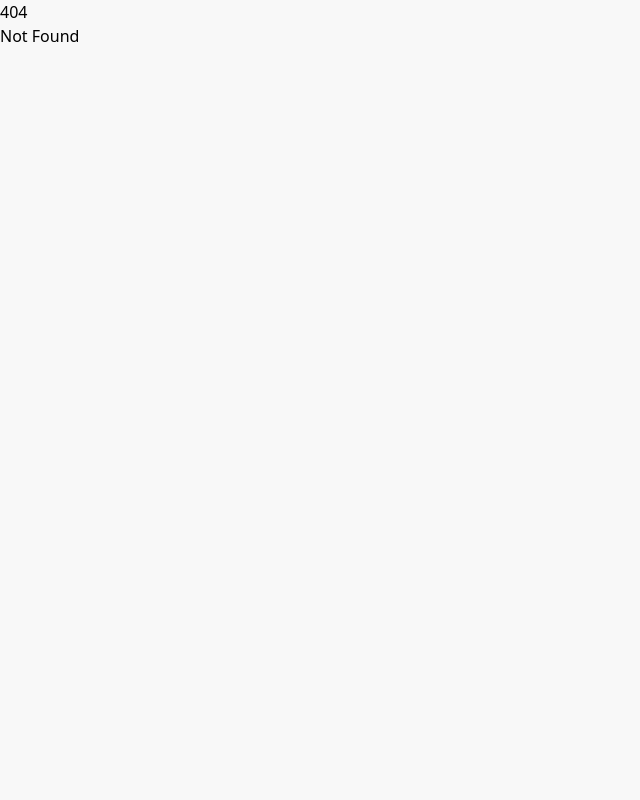
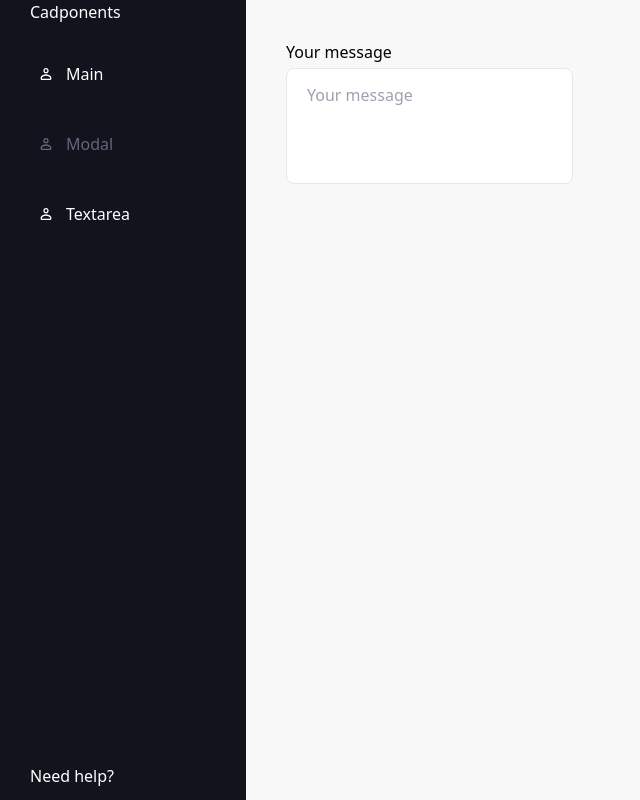
Before and after one commit to cadmean-us/cadponents, a SvelteKit app: page /textarea in a window 1280 px wide. Before the commit this address had no page. Shown: the whole page, without its empty margins (0-640 px from the left). Built offline with nearby package versions, Linux system fonts and the light colour scheme.

Commit message:
modal and textarea start

```diff
--- a/package.json
+++ b/package.json
@@ -1,7 +1,7 @@
 {
 	"name": "@cadmean-us/cadponents",
 	"license": "MIT",
-	"version": "0.0.17",
+	"version": "0.0.18",
 	"scripts": {
 		"dev": "vite dev",
 		"build": "vite build && npm run package",
--- /dev/null
+++ b/src/lib/Modal.svelte
@@ -0,0 +1,32 @@
+<script lang="ts">
+	import { fly, fade } from 'svelte/transition';
+
+	let visible = false;
+
+	export function toggleVisibility() {
+		visible = !visible;
+	}
+
+	export function open() {
+		visible = true;
+	}
+	export function hide() {
+		visible = false;
+	}
+
+	// todo: do other directions & other stuff
+</script>
+
+{#if visible}
+	<div
+		class="fixed top-0 left-0 z-40 w-screen h-screen flex items-center justify-center"
+		style="background-color: rgb(0 0 0 / .5) !important;"
+		in:fade
+		out:fade
+		on:click={hide}
+	>
+		<div class="bg-white rounded-c z-50 {$$props.class}">
+			<slot />
+		</div>
+	</div>
+{/if}
--- a/src/lib/Sheet.svelte
+++ b/src/lib/Sheet.svelte
@@ -12,7 +12,12 @@
 		visible = !visible;
 	}
 
-	export function open() {}
+	export function open() {
+		visible = true;
+	}
+	export function hide() {
+		visible = false;
+	}
 
 	// todo: do other directions & other stuff
 </script>
@@ -28,7 +33,7 @@
 	<div
 		in:fly={{ x: 300, duration: 500 }}
 		out:fly={{ x: 300, duration: 300 }}
-		class="fixed top-0 right-0 h-full w-[489px] z-50 bg-white"
+		class="fixed top-0 right-0 h-full w-[489px] z-50 bg-white {$$props.class}"
 	>
 		<slot>test</slot>
 	</div>
--- /dev/null
+++ b/src/lib/Textarea.svelte
@@ -0,0 +1,28 @@
+<script>
+	export let value;
+	export let label;
+	export let labelClass;
+	export let textareaClass;
+</script>
+
+<div>
+	<div class="mb-[4px] {labelClass}">
+		{label}
+	</div>
+	<div class="border-c rounded-c bg-white px-[20px] py-[14px] flex items-stretch {$$props.class}">
+		<textarea
+			bind:value
+			style="resize: none;"
+			{...$$restProps}
+			class="flex-grow {textareaClass}"
+		/>
+	</div>
+</div>
+
+<style>
+	textarea:focus-within,
+	textarea:hover {
+		border: none;
+		outline: none;
+	}
+</style>
--- a/src/lib/index.js
+++ b/src/lib/index.js
@@ -8,6 +8,8 @@ import Sort from '$lib/table/Sort.svelte';
 import SideMenu from '$lib/menu/SideMenu.svelte';
 import IconButton from '$lib/IconButton.svelte';
 import Toggle from '$lib/Toggle.svelte';
+import Modal from '$lib/Modal.svelte';
+import Textarea from '$lib/Textarea.svelte';
 
 export { Cadmean };
 export { Button };
@@ -19,3 +21,5 @@ export { Sort };
 export { SideMenu };
 export { IconButton };
 export { Toggle };
+export { Modal };
+export { Textarea };
--- a/src/routes/+layout.svelte
+++ b/src/routes/+layout.svelte
@@ -1,5 +1,37 @@
 <script>
 	import '../main.css';
+	import SideMenu from '$lib/menu/SideMenu.svelte';
+	import Student from '$lib/Student.svelte';
+
+	let tabs = [
+		{
+			name: 'Main',
+			href: '/',
+			icon: Student,
+		},
+		{
+			name: 'Modal',
+			href: '/modal',
+			icon: Student,
+		},
+		{
+			name: 'Textarea',
+			href: '/textarea',
+			icon: Student,
+		},
+	];
 </script>
 
-<slot />
+<div class="flex h-full">
+	<SideMenu {tabs}>
+		<svelte:fragment slot="title">
+			<div class="text-white mb-3">Cadponents</div>
+		</svelte:fragment>
+		<svelte:fragment slot="footer">
+			<div class="text-white mb-3">Need help?</div>
+		</svelte:fragment>
+	</SideMenu>
+	<div class="w-full p-10">
+		<slot />
+	</div>
+</div>
--- a/src/routes/+page.svelte
+++ b/src/routes/+page.svelte
@@ -36,24 +36,6 @@
 
 	const onActionsClick = (row) => {};
 
-	let tabs = [
-		{
-			name: 'Schedule',
-			href: '/dashboard/schedule',
-			icon: Student,
-		},
-		{
-			name: 'Lessons',
-			href: '/dashboard/lessons',
-			icon: Student,
-		},
-		{
-			name: 'Students',
-			href: '/dashboard/students',
-			icon: Student,
-		},
-	];
-
 	let dropValues = [
 		'George',
 		'EmmaEmmaEmmaEmmaEmmaEmmaEmmaEmma',
@@ -79,16 +61,6 @@
 </script>
 
 <Sheet bind:this={sheet} />
-
-<div class="flex">
-	<SideMenu {tabs}>
-		<svelte:fragment slot="title">
-			<div class="text-white mb-3">Cadponents</div>
-		</svelte:fragment>
-		<svelte:fragment slot="footer">
-			<div class="text-white mb-3">Need help?</div>
-		</svelte:fragment>
-	</SideMenu>
 
 <div class="p-10 flex flex-col gap-10">
 	<Cadmean class="underline" />
@@ -158,4 +130,3 @@
 	</Table>
 	<div class="h-[1200px]">long content</div>
 </div>
-</div>
--- /dev/null
+++ b/src/routes/modal/+page.svelte
@@ -0,0 +1,10 @@
+<script>
+	import Button from '$lib/Button.svelte';
+	import Modal from '$lib/Modal.svelte';
+
+	let modal;
+</script>
+
+<Button on:click={modal.open}>Open Modal</Button>
+
+<Modal bind:this={modal}>test</Modal>
--- /dev/null
+++ b/src/routes/textarea/+page.svelte
@@ -0,0 +1,5 @@
+<script>
+	import Textarea from '$lib/Textarea.svelte';
+</script>
+
+<Textarea label="Your message" placeholder="Your message" class="w-[287px] h-[116px]" />
```
Lines whose indentation alone changed are shown as unchanged.
